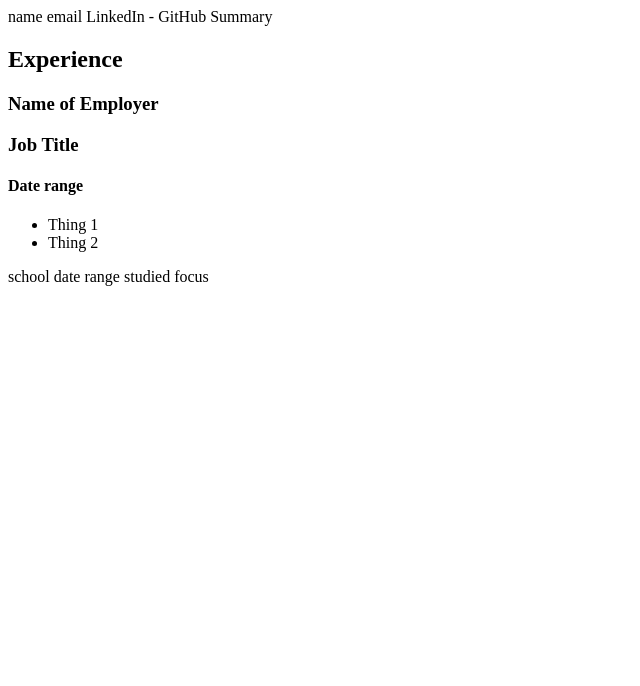
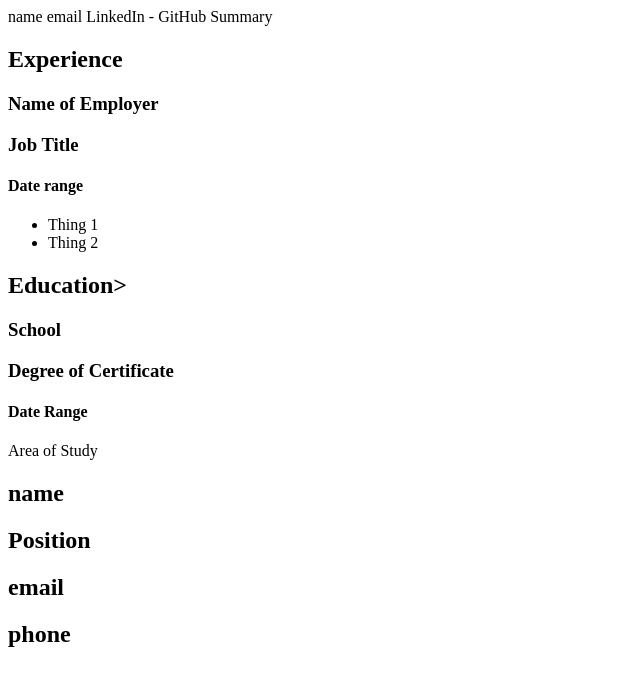
Before and after one commit to PatSkerry/PatSkerry.github.io, a plain HTML site: page index.html in a window 1280 px wide. Shown: the whole page, without its empty margins (0-640 px from the left). Drawn offline with Linux system fonts and the light colour scheme.

Commit message:
layout for education and references

```diff
--- a/index.html
+++ b/index.html
@@ -27,12 +27,21 @@
 
           </section>
       </section>
-       <section id="education"></section>
-        school
-        date range
-        studied
-        focus
-          <section id="references"></section>
+       <section>
+        <h2>Education></h2>
+        <div class="education">
+          <h3>School</h3>
+          <h3>Degree of Certificate</h3>
+          <h4>Date Range</h4>
+          <p>Area of Study</p>
+        </div>
+      </section>
+      <section>
+          <div class ="References">
+            <h2>name</h2>
+            <h2>Position</h2>
+            <h2>email</h2>
+            <h2>phone</h2>
 
 
         </div>
```
